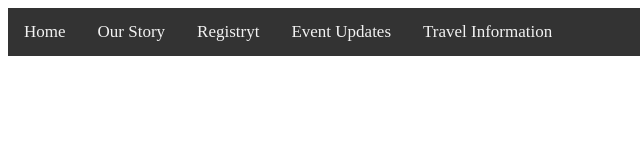
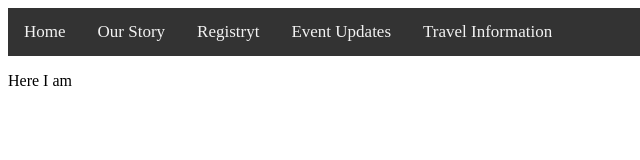
Before and after one commit to T-MForever/T-MForever.GitHub.io, a plain HTML site: page index.html in a window 1280 px wide. Shown: the full height of the page, 0-640 px from the left. Drawn offline with Linux system fonts and the light colour scheme.

Commit message:
Update index.html

```diff
--- a/index.html
+++ b/index.html
@@ -17,5 +17,9 @@
     <i class="fa fa-bars"></i>
   </a>
 </div>
+
+  <p>
+    Here I am
+    </p>
 </body>
 </html>
```
